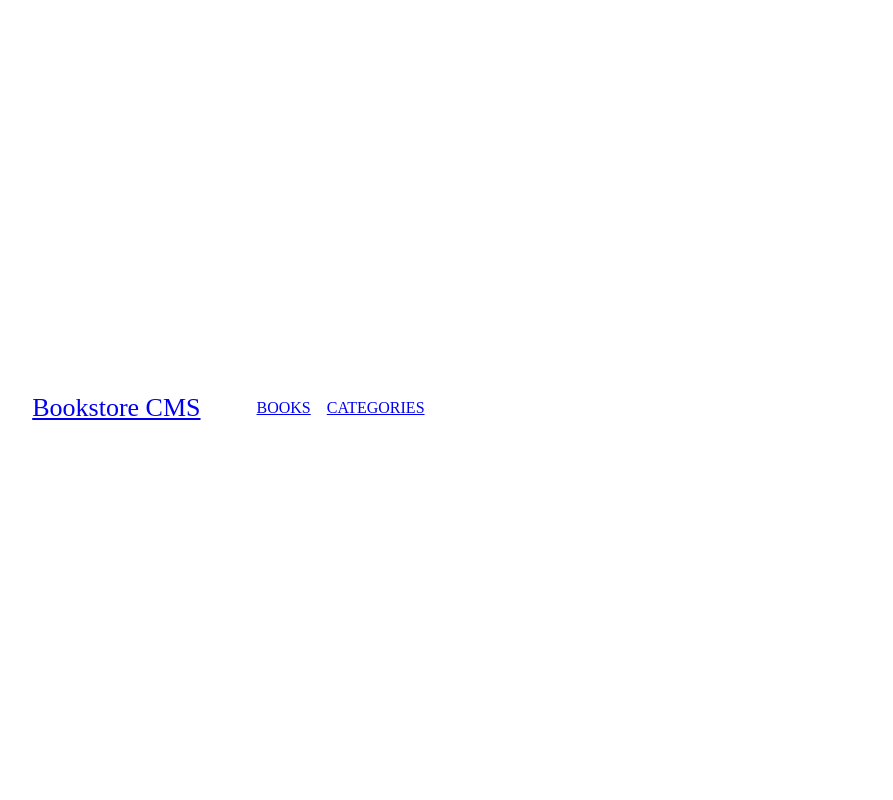
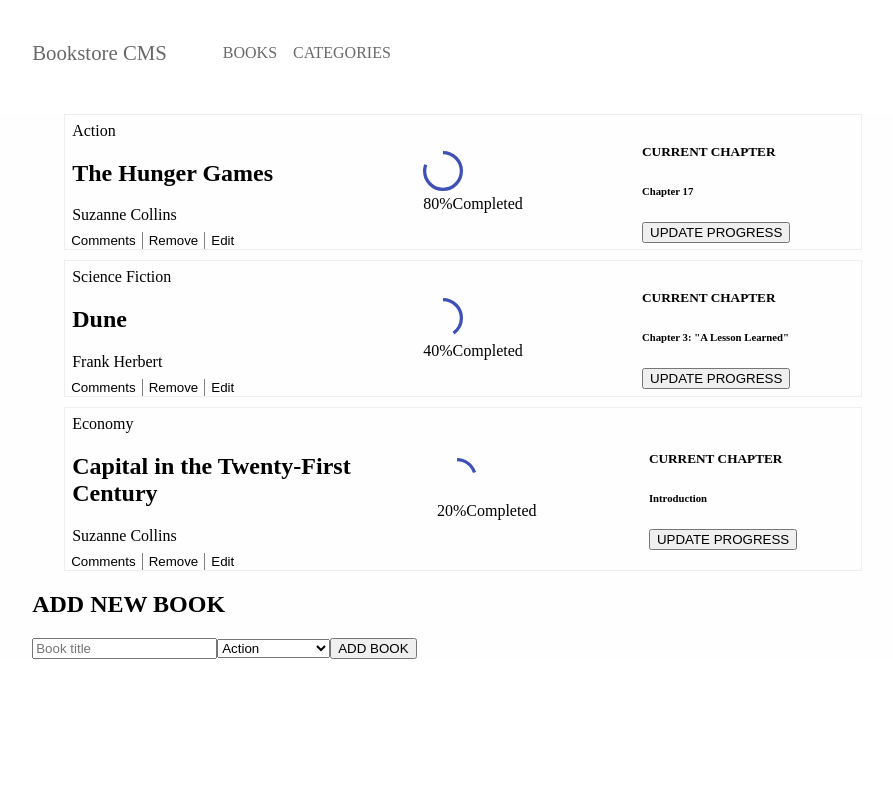
Before and after one commit to Lameck1/bookstore, a React (Create React App) app: page / in a window 1280 px wide. Shown: the top 800 px of the page, without its empty margins (197-1090 px from the left). Built offline with nearby package versions, Linux system fonts and the light colour scheme.

Commit message:
Add styles for App component

```diff
--- a/src/App.css
+++ b/src/App.css
@@ -1,12 +1,14 @@
 .App {
-  text-align: center;
+  text-align: left;
 }
 
 .App-header {
-  min-height: 100vh;
   display: flex;
-  flex-direction: column;
   align-items: center;
-  justify-content: center;
-  font-size: calc(10px + 2vmin);
+  font-size: 1.3rem;
 }
+
+a {
+  text-decoration: none;
+  color: dimgray;
+}
```
